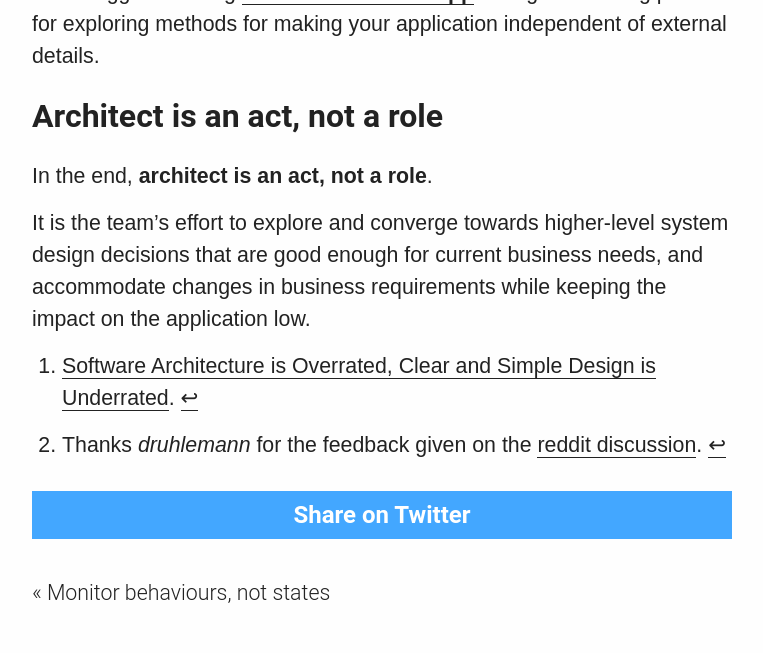
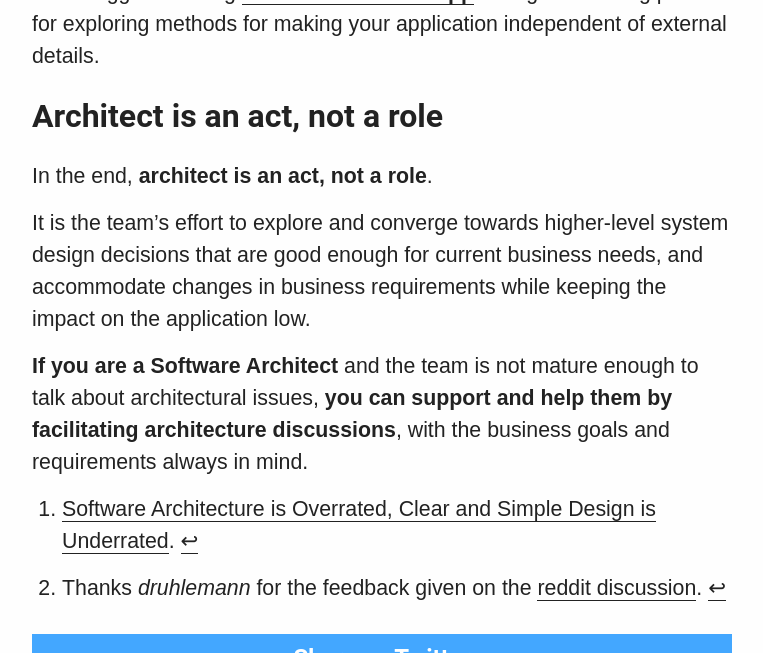
Before and after one commit to joebew42/joebew42.github.io, a Jekyll site: the page built from _posts/2020-12-23-software-architecture-is-overrated.markdown, in a window 1280 px wide and 900 px high, scrolled down 2848 px, cut to the strip 0-653 px from the top of the window. Shown: the whole strip, without its empty margins (258-1021 px from the left). Built offline with Jekyll 4.4.1, drawn with Linux system fonts in a browser that asks for light colours; some web fonts are replaced.

Commit message:
But I am a software architect

```diff
--- a/_posts/2020-12-23-software-architecture-is-overrated.markdown
+++ b/_posts/2020-12-23-software-architecture-is-overrated.markdown
@@ -72,5 +72,7 @@ In the end, **architect is an act, not a role**.
 
 It is the team's effort to explore and converge towards higher-level system design decisions that are good enough for current business needs, and accommodate changes in business requirements while keeping the impact on the application low.
 
+**If you are a Software Architect** and the team is not mature enough to talk about architectural issues, **you can support and help them by facilitating architecture discussions**, with the business goals and requirements always in mind.
+
 [^1]: [Software Architecture is Overrated, Clear and Simple Design is Underrated](https://blog.pragmaticengineer.com/software-architecture-is-overrated/).
 [^2]: Thanks _druhlemann_ for the feedback given on the [reddit discussion](https://www.reddit.com/r/programming/comments/kizie4/software_architecture_is_overrated_questions_and/).
```
